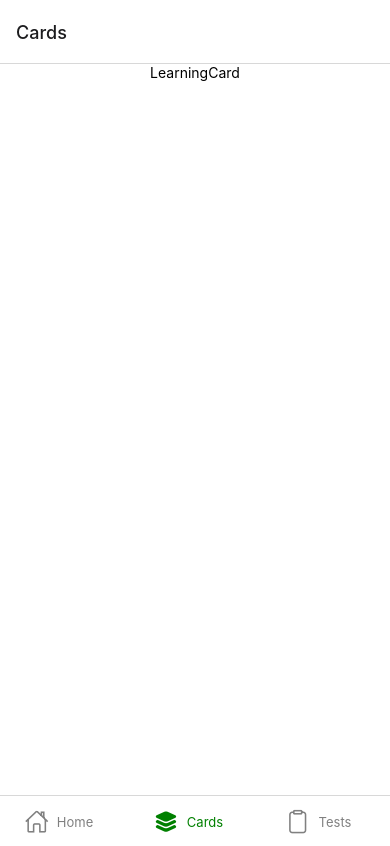
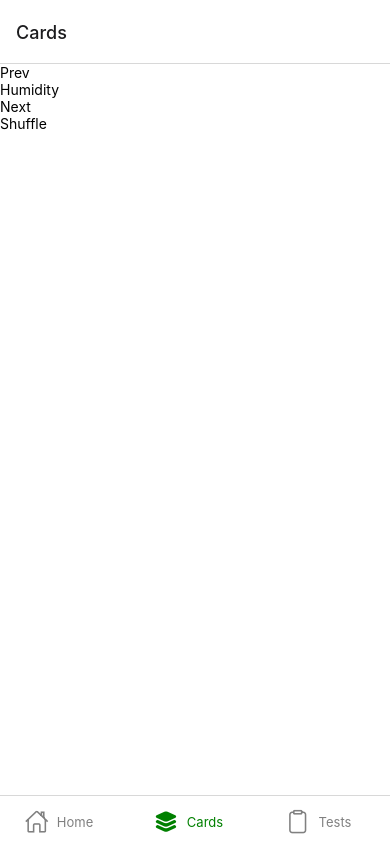
Before and after one commit to DereviankoYaroslav/mobileApplication, a React Native app: screen /Cards in a window 390 px wide. Built offline with nearby package versions, Linux system fonts and the light colour scheme.

Commit message:
+Words Functional

```diff
--- /dev/null
+++ b/components/CardComponent.js
@@ -0,0 +1,98 @@
+import { View, Text } from 'react-native'
+import React, { useState } from 'react'
+
+const CardComponent = (props) => {
+    const [counter, setCounter] = useState(0);
+    const [content, setContent] = useState(props.words.words[counter].eng);
+    const [check, setCheck] = useState(true);
+
+    const shuffleArray = () => {
+        for (let i = props.words.words.length - 1; i > 0; i--) {
+          const j = Math.floor(Math.random() * (i + 1));
+          const temp = props.words.words[i];
+          props.words.words[i] = props.words.words[j];
+          props.words.words[j] = temp;
+        }
+        console.log(props.words.words);
+        if (check === true) {
+            setContent(props.words.words[counter].eng);
+        } else {
+            setContent(props.words.words[counter].ukr);
+        }
+    };
+
+    const minusHandler = () => {
+        let minus;
+        if(counter > 0){
+            minus = counter-1;
+            setCounter(minus);
+            if (check === true) {
+                setContent(props.words.words[minus].eng);
+            } else {
+                setContent(props.words.words[minus].ukr);
+            }
+        } else {
+            minus = props.words.words.length-1;
+            setCounter(minus);
+            if (check === true) {
+                setContent(props.words.words[minus].eng);
+            } else {
+                setContent(props.words.words[minus].ukr);
+            }
+        }
+    };
+
+    const plusHandler = () => {
+        let plus;
+        if(counter < props.words.words.length-1){
+            plus = counter+1;
+            setCounter(plus);
+            console.log(plus);
+            console.log(check);
+            if (check === true) {
+                setContent(props.words.words[plus].eng);
+            } else {
+                setContent(props.words.words[plus].ukr);
+            }
+        } else {
+            plus = 0;
+            setCounter(plus);
+            if (check === true) {
+                setContent(props.words.words[plus].eng);
+            } else {
+                setContent(props.words.words[plus].ukr);
+            }
+        }
+    };
+
+    const clickHandler = () => {
+        setCheck(!check);
+        if (check === false) {
+            setContent(props.words.words[counter].eng);
+        } else {
+            setContent(props.words.words[counter].ukr);
+        }
+    };
+
+    const lessonsBar = (id) => {
+        console.log(id);
+        let myEl = document.getElementById(id);
+        myEl.classList.toggle('hidden');
+        console.log(myEl);
+        let myToggle = document.getElementsByClassName('toggle-icon-' + props.words.lesson);
+        for (let i = 0; i < myToggle.length; i++){
+            myToggle[i].classList.toggle('hidden');
+        }
+    };
+
+    return (
+        <View>
+            <Text onPress={minusHandler}>Prev</Text>
+            <Text onPress={clickHandler}>{content}</Text>
+            <Text onPress={plusHandler}>Next</Text>
+            <Text onPress={shuffleArray}>Shuffle</Text>
+        </View>
+    );
+}
+
+export default CardComponent
--- a/components/LearningCard.js
+++ b/components/LearningCard.js
@@ -1,10 +1,86 @@
 import { StyleSheet, Text, View } from 'react-native'
 import React, { Component } from 'react'
+import CardComponent from './CardComponent';
+
+const wordsToLearn1 = {
+  words: [
+  {eng: 'Humidity',
+  ukr: 'Вологість'},
+  {eng: 'Humid',
+  ukr: 'Вологий, сирий'},
+  {eng: 'Stuffy',
+  ukr: 'Душний, задушливий'},
+  {eng: 'Feature',
+  ukr: 'Особливість, риса'},
+  {eng: 'To master',
+  ukr: 'Опановувати'},
+  {eng: 'Let down',
+  ukr: 'Підводити, розчаровувати'},
+  {eng: 'Tendency',
+  ukr: 'Тендеція, схильність'},
+  {eng: 'Up-and-coming',
+  ukr: 'Багатообіцяючий, перспективний'},
+  {eng: 'Neglect',
+  ukr: 'Зневажати, нехтувати'},
+  {eng: 'Negligence',
+  ukr: 'Недбалість, халатність'},
+  {eng: 'Lenient',
+  ukr: 'М\'який, поблажливий'},
+  {eng: 'Show off',
+  ukr: 'Випендрюватися'},
+  {eng: 'Picky',
+  ukr: 'Прискіпливий'},
+  {eng: 'Solve',
+  ukr: 'Вирішувати (проблему, задачу)'},
+  {eng: 'Resentment',
+  ukr: 'Обурення, образа'},
+  {eng: 'Resentful',
+  ukr: 'Ображений, обурений'},
+  {eng: 'On the safe side',
+  ukr: 'Про всяк випадок'},
+  {eng: 'Resent',
+  ukr: 'Обурюватися, ображатися'},
+  {eng: 'Dean',
+  ukr: 'Декан, настоятель собору'},
+  {eng: 'Callous',
+  ukr: 'Черствий, безсердечний'},
+  {eng: 'To bribe',
+  ukr: 'Давати хабар'},
+  {eng: 'Bribery',
+  ukr: 'Хабарництво, продажність'},
+  {eng: 'Restrict',
+  ukr: 'Обмежувати'},
+  {eng: 'Strict',
+  ukr: 'Суворий, вимогливий'},
+  {eng: 'Hypocrite',
+  ukr: 'Лицемір'},
+  {eng: 'Spit',
+  ukr: 'Плювати'},
+  {eng: 'Footage',
+  ukr: 'Метраж, кадри'},
+  {eng: 'Heritage',
+  ukr: 'Спадщина, спадок'},
+  {eng: 'Inherit',
+  ukr: 'Успадковувати'},
+  {eng: 'Goldsmith',
+  ukr: 'Ювелір'},
+  {eng: 'Insription',
+  ukr: 'Напис'},
+  {eng: 'Tie',
+  ukr: 'Краватка, зав\'язвувати'},
+  {eng: 'Untie',
+  ukr: 'Розв\'язувати'},
+  {eng: 'Flame',
+  ukr: 'Полум\'я'},
+  {eng: 'Inflammation',
+  ukr: 'Запалення'}
+],
+lesson: 1};
 
 const LearningCard  = () => {
     return (
       <View style={styles.container}>
-        <Text style={styles.element}>LearningCard</Text>
+        <CardComponent words={wordsToLearn1}></CardComponent>
       </View>
     )
 };
```
